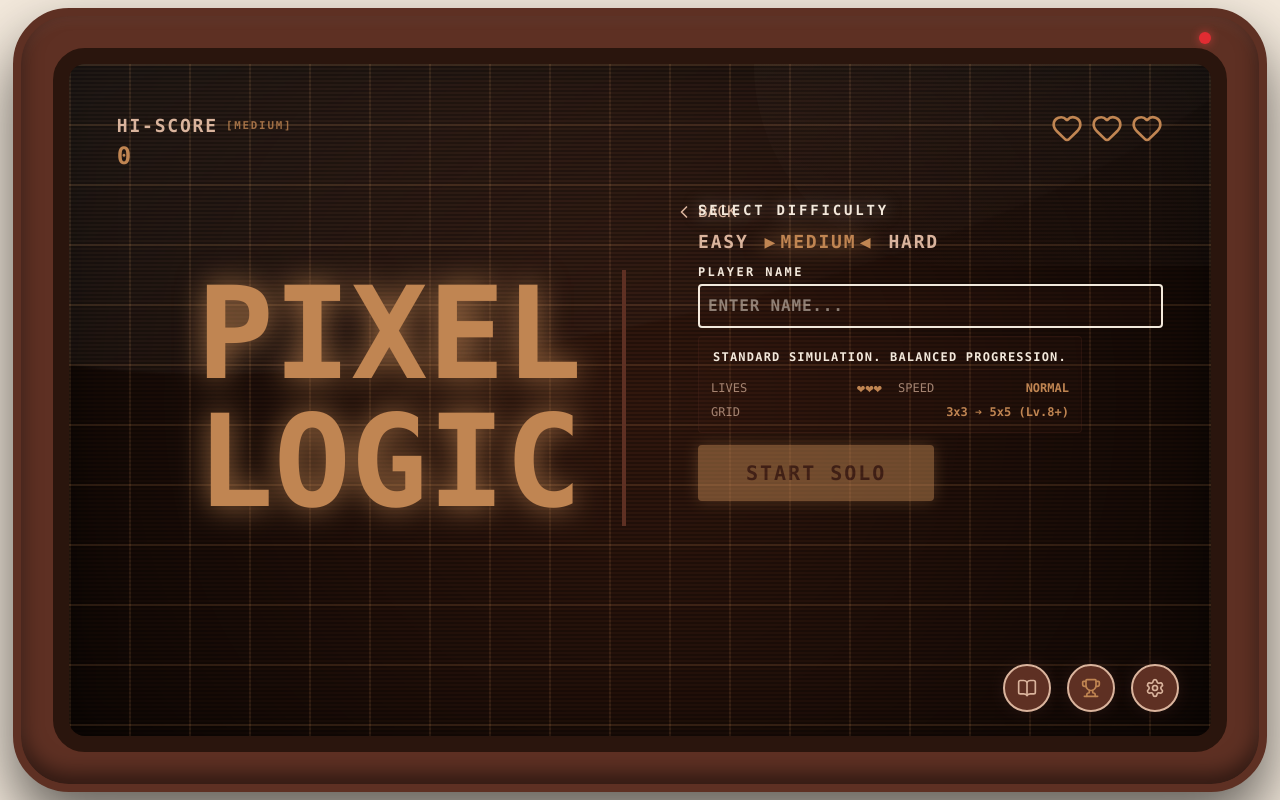
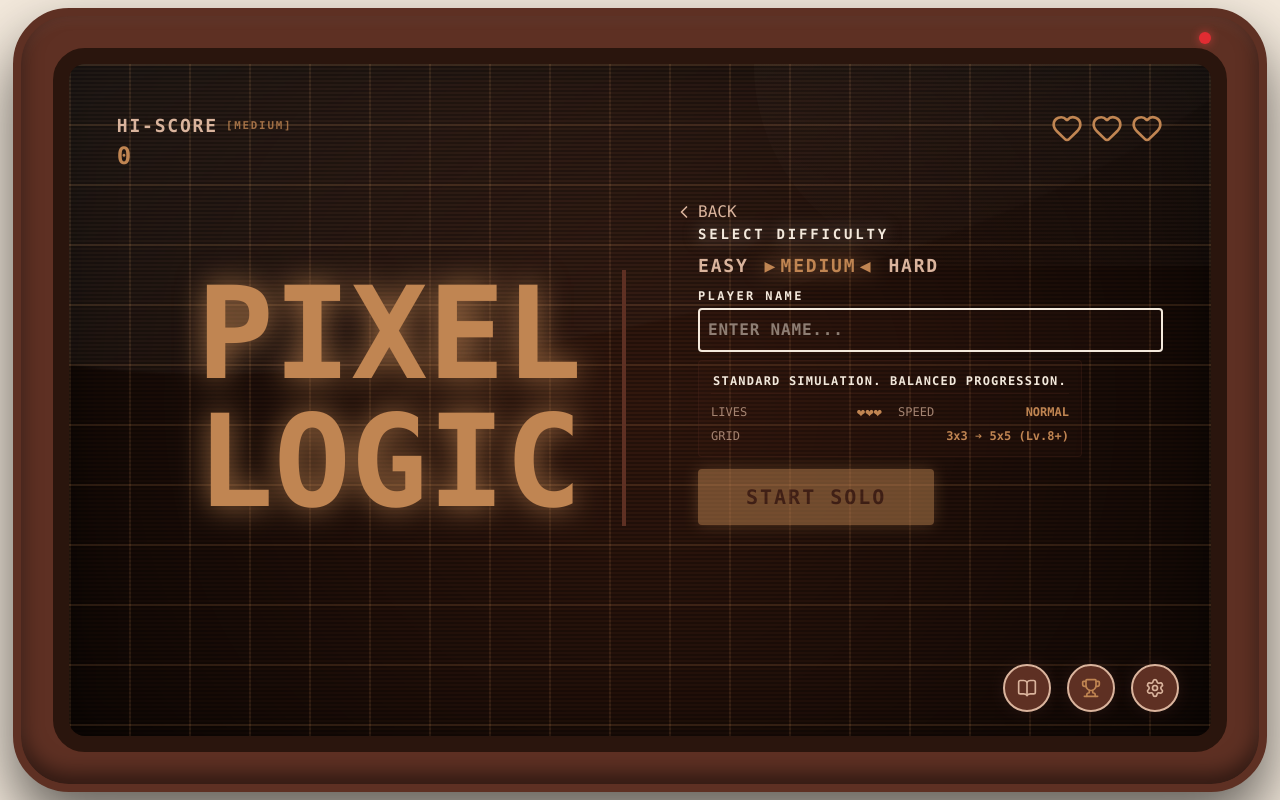
Before and after one commit to Yov54/pixel-logic, a React (Vite) app: page / in a window 1280 px wide. Both pictures are taken after a click on the button "PLAY SOLO". Built offline with nearby package versions, Linux system fonts and the light colour scheme.

Commit message:
Fix overlap with BACK button by restoring original margin

```diff
--- a/src/components/StartScreen.jsx
+++ b/src/components/StartScreen.jsx
@@ -171,7 +171,7 @@ export default function StartScreen({ onStartSolo, onHost, onJoin, openSettings,
 
                 {/* --- SOLO / HOST DIFFICULTY SELECTION --- */}
                 {(view === 'solo' || view === 'host') && (
-                  <div className={`flex flex-col items-center lg:items-start w-full animate-in fade-in slide-in-from-right-8 duration-500 ${view === 'solo' ? 'gap-1.5 sm:gap-2 lg:-mt-12' : 'gap-2 sm:gap-3 lg:-mt-6'}`}>
+                  <div className={`flex flex-col items-center lg:items-start w-full animate-in fade-in slide-in-from-right-8 duration-500 ${view === 'solo' ? 'gap-1.5 sm:gap-2 lg:-mt-6' : 'gap-2 sm:gap-3 lg:-mt-6'}`}>
                     <p className="text-[#F3E9DC] text-xs sm:text-sm font-bold tracking-[0.2em] drop-shadow-[0_0_8px_rgba(243,233,220,0.5)]">
                       {view === 'solo' ? 'SELECT DIFFICULTY' : 'ROOM SETTINGS'}
                     </p>
```
